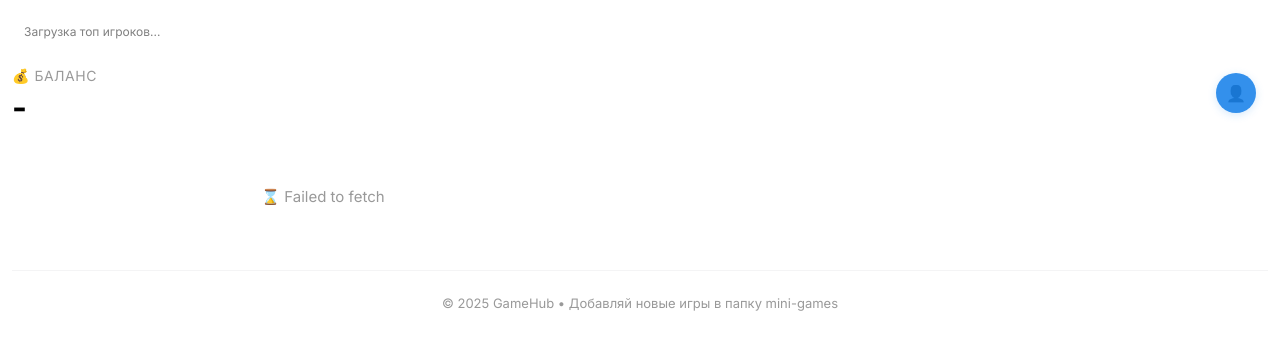
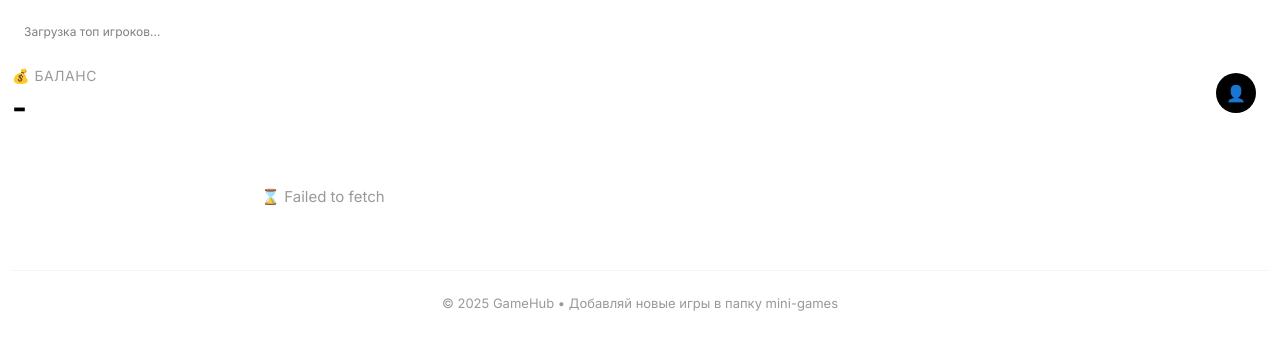
Before and after one commit to aliaskh4n/aliaskh4n.github.io, a PHP site: page /game/index.html in a window 1280 px wide. Shown: the top 350 px of the page. Run offline with PHP 8.4, Linux system fonts and the light colour scheme; some libraries are stand-ins or nearby versions.

Commit message:
небольшие изменения стилей

```diff
--- a/game/logics/index.js
+++ b/game/logics/index.js
@@ -52,10 +52,10 @@ const load_leaderboard = async () => {
 
             return `
                 <div class="win-card">
-                <div class="win-medal">${medal}</div>
-                <div class="win-avatar">${avatar}</div>
-                <div class="win-player">${player.name}</div>
-                <div class="win-amount">💰 ${player.balance.toLocaleString()}</div>
+                    <div class="win-medal">${medal}</div>
+                    <div class="win-avatar">${avatar}</div>
+                    <div class="win-player">${player.name}</div>
+                    <div class="win-amount">💰 ${player.balance.toLocaleString()}</div>
                 </div>
             `;
             }).join('');
@@ -132,7 +132,7 @@ const create_card = (g) => {
             <div class="game-desc">${g.desc}</div>
         </div>
 
-        ${!ready ? '<div class="soon-badge">SOON</div>' : ''}
+        ${ready ? '<div class="soon-badge">SOON</div>' : ''}
         </a>
     </div>
     `;
--- a/game/styles/index.css
+++ b/game/styles/index.css
@@ -90,7 +90,7 @@ body {
     width: 40px;
     height: 40px;
     border-radius: 50%;
-    background: var(--tg-theme-button-color, #3390ec);
+    background: var(--tg-theme-button-color, #000000);
     color: white;
     display: flex;
     align-items: center;
@@ -99,7 +99,6 @@ body {
     font-weight: 600;
     overflow: hidden;
     flex-shrink: 0;
-    box-shadow: 0 2px 8px rgba(51, 144, 236, 0.2);
 }
 
 .user-avatar img {
@@ -147,6 +146,8 @@ body {
     justify-content: center;
     min-width: 60px;
     transition: transform 0.2s;
+
+    background: var(--tg-theme-secondary-bg-color, #f4f4f5);
 }
 
 .win-card:active {
@@ -350,5 +351,4 @@ body {
 @media (prefers-color-scheme: dark) {
     .game-thumb { border-bottom-color: rgba(255, 255, 255, 0.1); }
     .soon-badge { background: rgba(255, 255, 255, 0.2); }
-    .win-card { box-shadow: 0 2px 6px rgba(0, 0, 0, 0.3); }
 }
```
